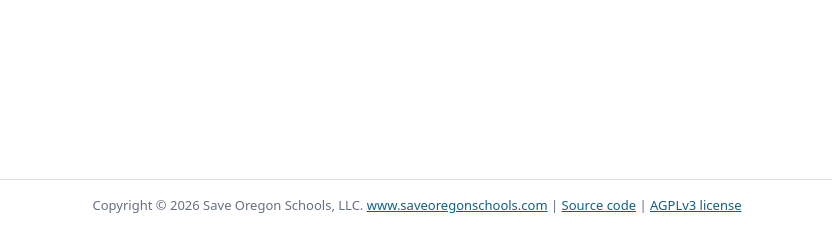
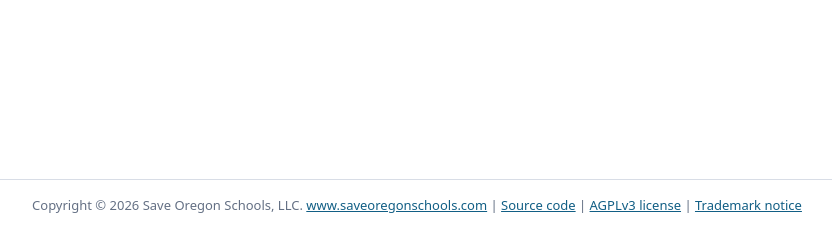
Before and after one commit to SaveOregonSchools/edscanner, a Flask app: page /import in a window 1280 px wide. Shown: the part 570-800 px from the top of the page, without its empty margins (223-1055 px from the left). Run offline with Flask 3, Linux system fonts and the light colour scheme; data that the repository does not hold is empty.

Commit message:
Link trademark notice in app footer

```diff
--- a/templates/base.html
+++ b/templates/base.html
@@ -50,6 +50,8 @@
       <a href="https://github.com/SaveOregonSchools/edscanner">Source code</a>
       |
       <a href="https://github.com/SaveOregonSchools/edscanner/blob/main/LICENSE">AGPLv3 license</a>
+      |
+      <a href="https://github.com/SaveOregonSchools/edscanner/blob/main/TRADEMARKS.md">Trademark notice</a>
     </footer>
   </body>
 </html>
```
Also changed, not shown: README.md.
